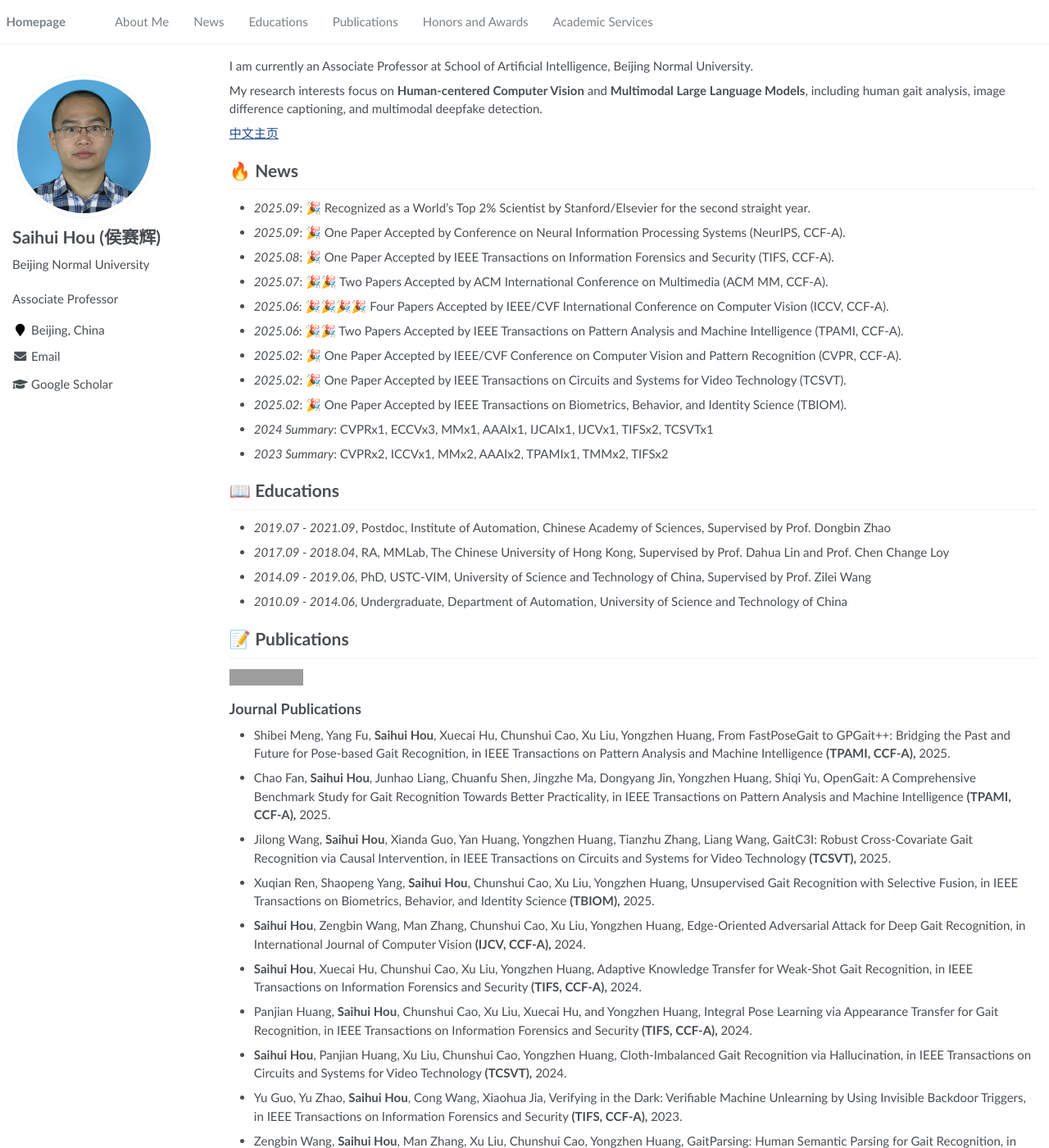
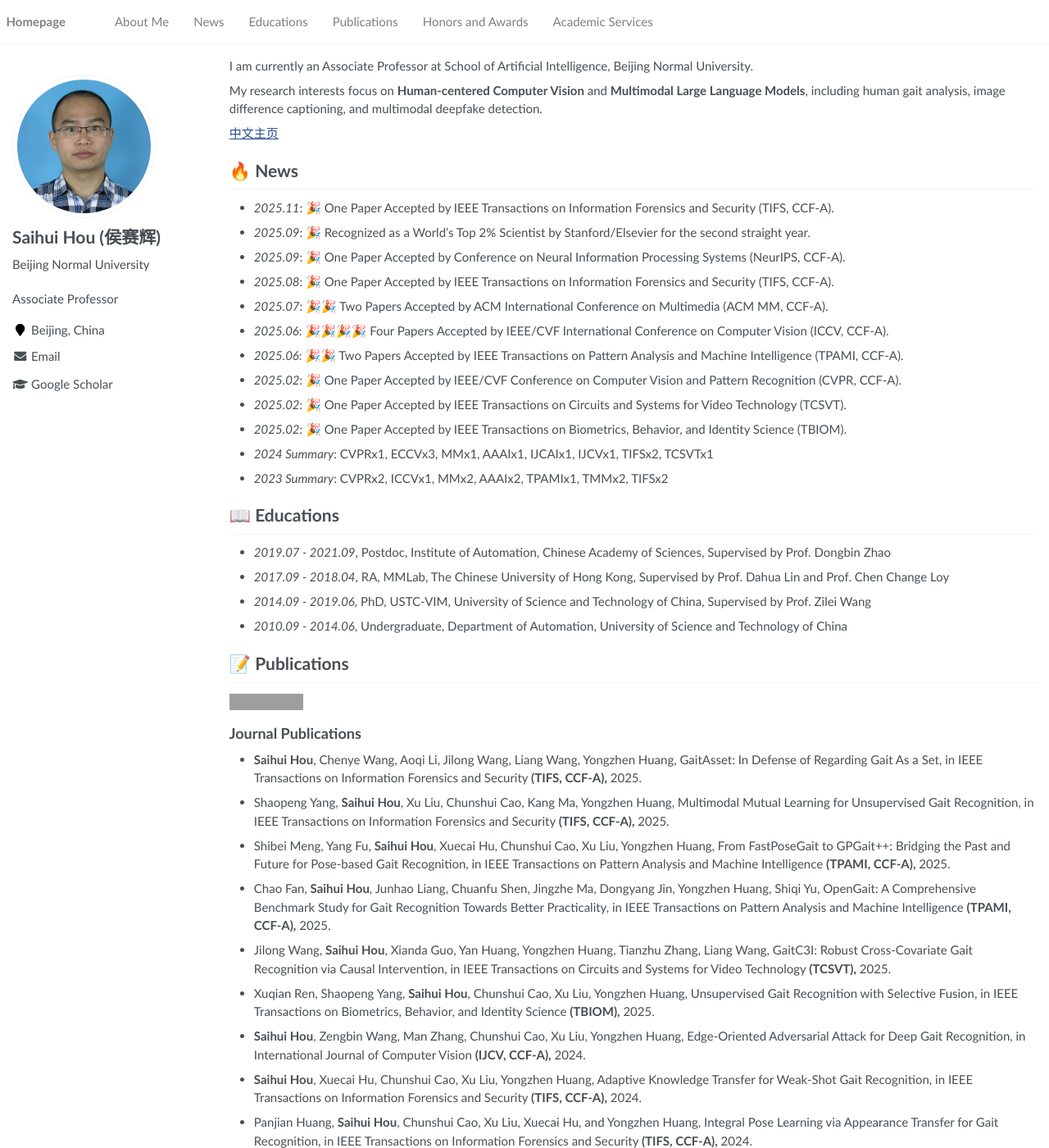
Before and after one commit to hshustc/hshustc.github.io, a Jekyll site: the page built from _pages/about.md, in a window 1280 px wide and 1400 px high. Shown: the whole window at 82% size. Built offline with Jekyll 4.4.1, drawn with Linux system fonts in a browser that asks for light colours; some of the changed text lies outside the part shown; grey boxes are pictures that could not be loaded.

Commit message:
Update News and Pub

```diff
--- a/_pages/includes/2-news.md
+++ b/_pages/includes/2-news.md
@@ -1,4 +1,5 @@
 # 🔥 News
+- *2025.11*: 🎉 One Paper Accepted by IEEE Transactions on Information Forensics and Security (TIFS, CCF-A).
 - *2025.09*: 🎉 Recognized as a World's Top 2% Scientist by Stanford/Elsevier for the second straight year.
 - *2025.09*: 🎉 One Paper Accepted by Conference on Neural Information Processing Systems (NeurIPS, CCF-A).
 - *2025.08*: 🎉 One Paper Accepted by IEEE Transactions on Information Forensics and Security (TIFS, CCF-A).
--- a/_pages/includes/4-pub.md
+++ b/_pages/includes/4-pub.md
@@ -5,6 +5,10 @@
 
 
 ## Journal Publications
+
+- **Saihui Hou**, Chenye Wang, Aoqi Li, Jilong Wang, Liang Wang, Yongzhen Huang, GaitAsset: In Defense of Regarding Gait As a Set, in IEEE Transactions on Information Forensics and Security **(TIFS, CCF-A),** 2025.
+
+- Shaopeng Yang, **Saihui Hou**, Xu Liu, Chunshui Cao, Kang Ma, Yongzhen Huang, Multimodal Mutual Learning for Unsupervised Gait Recognition, in IEEE Transactions on Information Forensics and Security **(TIFS, CCF-A),** 2025.
 
 - Shibei Meng, Yang Fu, **Saihui Hou**, Xuecai Hu, Chunshui Cao, Xu Liu, Yongzhen Huang, From FastPoseGait to GPGait++: Bridging the Past and Future for Pose-based Gait Recognition, in IEEE Transactions on Pattern Analysis and Machine Intelligence **(TPAMI, CCF-A),** 2025.
 
@@ -43,6 +47,8 @@
 
 ## Conference Publications
 
+- Panjian Huang, **Saihui Hou**, Chunshui Cao, Xu Liu, Yongzhen Huang, Vocabulary-Guided Gait Recognition, in Conference on Neural Information Processing Systems **(NeurIPS, CCF-A),** 2025.
+
 - Wenpeng Lang, **Saihui Hou**, Yongzhen Huang, Beyond Sparse Keypoints: Dense Pose Modeling for Robust Gait Recognition, in ACM International Conference on Multimedia **(ACM MM, CCF-A),** 2025.
 
 - Shibei Meng, **Saihui Hou**, Yang Fu, Xuecai Hu, Junzhou Huang, Yongzhen Huang, Seeing from Magic Mirror: Contrastive Learning from Reconstruction for Pose-based Gait Recognition, in ACM International Conference on Multimedia **(ACM MM, CCF-A),** 2025.
@@ -57,7 +63,7 @@
 
 - Shaopeng Yang, Jilong Wang, **Saihui Hou**, Xu Liu, Chunshui Cao, Liang Wang, Yongzhen Huang, Bridging Gait Recognition and Large Language Models Sequence Modeling, in IEEE/CVF Conference on Computer Vision and Pattern Recognition **(CVPR, CCF-A),** 2025.
 
-- Chenye Wang, **Saihui Hou**, Aoqi Li, Qingyuan Cai, Yongzhen Huang, RA-GAR: A Richly Annotated Benchmark for Gait Attribute Recognition, in AAAI Conference on Artificial Intelligence **(AAAI, CCF-A),** 2024.
+- Chenye Wang, **Saihui Hou**, Aoqi Li, Qingyuan Cai, Yongzhen Huang, RA-GAR: A Richly Annotated Benchmark for Gait Attribute Recognition, in AAAI Conference on Artificial Intelligence **(AAAI, CCF-A),** 2025.
 
 - Aoqi Li, **Saihui Hou**, Chenye Wang, Qingyuan Cai, Yongzhen Huang, AerialGait: Bridging Aerial and Ground Views for Gait Recognition, in ACM International Conference on Multimedia **(ACM MM, CCF-A),** 2024.
 
```
Also changed, not shown: other parts of _pages/includes/4-pub.md (+2 -2 lines).
